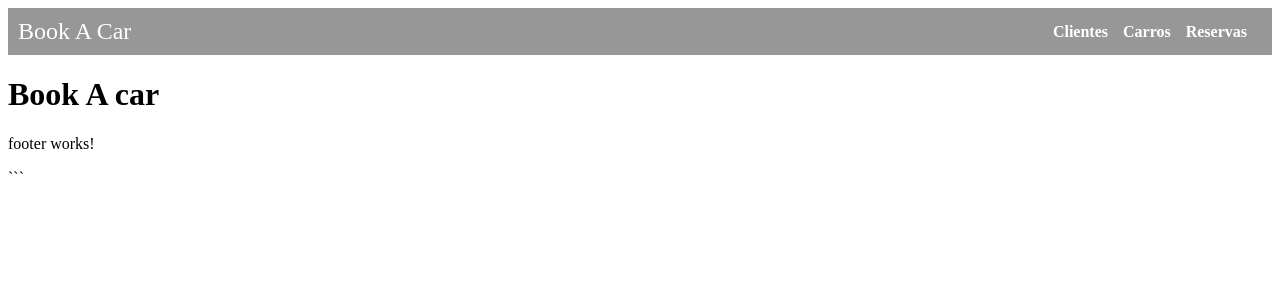
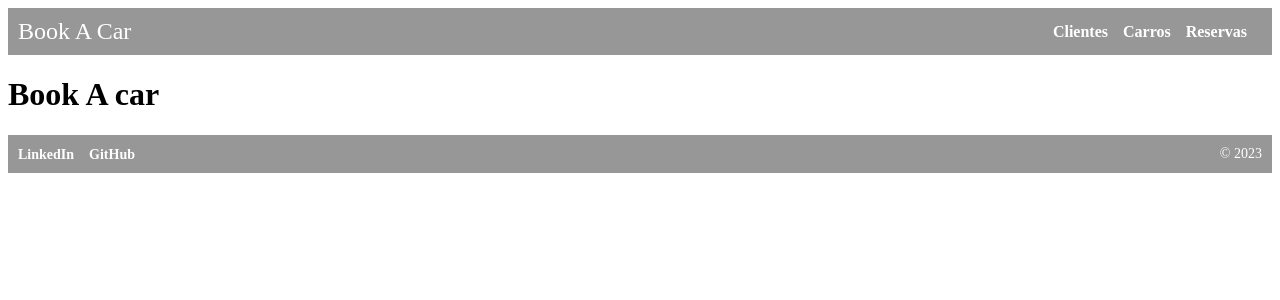
Before and after one commit to milena-cordeiro/BookACar-front-end, an Angular app: page / in a window 1280 px wide. Shown: the top 300 px of the page. Built offline with nearby package versions, Linux system fonts and the light colour scheme.

Commit message:
feat: aplicando estilização

```diff
--- a/src/app/footer/footer.component.css
+++ b/src/app/footer/footer.component.css
@@ -0,0 +1,20 @@
+.app-footer {
+  background-color: #33333381;
+  color: #fff;
+  padding: 10px;
+  display: flex;
+  justify-content: space-between;
+  align-items: center;
+}
+
+.social-media a {
+  color: #fff;
+  text-decoration: none;
+  margin-right: 15px;
+  font-weight: bold;
+  font-size: 14px;
+}
+
+.copyright {
+  font-size: 14px;
+}
--- a/src/app/footer/footer.component.html
+++ b/src/app/footer/footer.component.html
@@ -1 +1,7 @@
-<p>footer works!</p>
+<div class="app-footer">
+  <div class="social-media">
+    <a href="https://www.linkedin.com/in/milena-cordeiro-b37565157/" target="_blank" rel="noopener noreferrer">LinkedIn</a>
+    <a href="https://github.com/milena-cordeiro" target="_blank" rel="noopener noreferrer">GitHub</a>
+  </div>
+  <div class="copyright">© 2023</div>
+</div>
--- a/src/app/header/header.component.html
+++ b/src/app/header/header.component.html
@@ -4,6 +4,5 @@
     <a routerLink="/clients">Clientes</a>
     <a routerLink="/cars">Carros</a>
     <a routerLink="/reservations">Reservas</a>
-    <!-- Adicione mais links de navegação conforme necessário -->
   </nav>
 </header>
```
Also changed, not shown: src/app/app.component.html (+0 -1 lines), src/app/cars/cars.component.html (+5 -4 lines).
